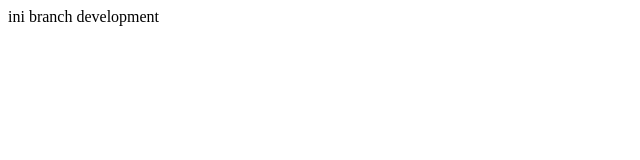
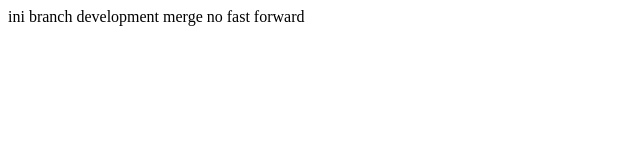
Before and after one commit to Doni19071/go_doni-yudi-prabowo, a plain HTML site: page 02_Version Control and Branch Management (Git)/praktikum/index.html in a window 1280 px wide. Shown: the whole page, without its empty margins (0-640 px from the left). Drawn offline with Linux system fonts and the light colour scheme.

Commit message:
tag merge no ff

```diff
--- a/02_Version Control and Branch Management (Git)/praktikum/index.html
+++ b/02_Version Control and Branch Management (Git)/praktikum/index.html
@@ -7,6 +7,6 @@
     <title>Document</title>
 </head>
 <body>
-    ini branch development
+    ini branch development merge no fast forward
 </body>
 </html>
```
